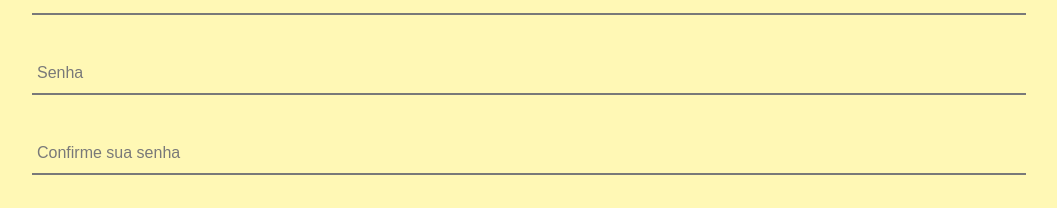
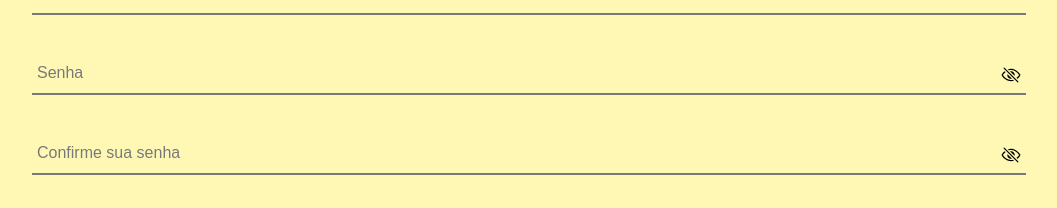
Before and after one commit to AkoruuDev/TechShop.uu-front, a React (Create React App) app: page /sign-up in a window 1280 px wide. Shown: the part 386-594 px from the top of the page, without its empty margins (111-1168 px from the left). Built offline with nearby package versions, Linux system fonts and the light colour scheme.

Commit message:
FEAT [Eyes]: Add show password function

```diff
--- a/src/pages/log/SignIn.js
+++ b/src/pages/log/SignIn.js
@@ -2,11 +2,14 @@ import { useEffect, useState } from "react";
 import { useNavigate } from "react-router-dom";
 import styled from "styled-components"
 import { signIn } from "../../database/database";
+import off from "../../assets/eye-off.svg";
+import on from "../../assets/eye-on.svg";
 
 export default function SignIn() {
     const navigate = useNavigate();
     const [user, setUser] = useState();
     const [send, setSend] = useState(false);
+    const [passType, setPassType] = useState('password')
 
     function getUser(name, value) {
         setUser({
@@ -34,7 +37,15 @@ export default function SignIn() {
         }
     }, [send]);
 
-    console.log(user)
+    function showPass() {
+        if (passType === 'password') {
+            setPassType('text')
+        } else {
+            setPassType('password')
+        }
+    }
+
+    console.log(passType)
     return (
         <Container>
             <Title>TechShop.uu</Title>
@@ -48,12 +59,13 @@ export default function SignIn() {
                     <label htmlFor="email">Email</label>
                 </Login>
                 <Password>
-                    <input type='password' alt="password" name="password" id="password" placeholder="" required onChange={e => {
+                    <input type={passType} alt="password" name="password" id="password" placeholder="" required onChange={e => {
                         getUser(
                             e.target.name,
                             e.target.value
                         );}}/>
                     <label htmlFor="password">Senha</label>
+                    <img onClick={showPass} src={passType === 'password' ? off : on} alt="eye"/>
                 </Password>
                 <Button type={'submit'}>Entrar</Button>
             </Form>
@@ -130,6 +142,14 @@ const Login = styled.div`
 `;
 
 const Password = styled(Login)`
+    & img {
+        width: 20px;
+        position: absolute;
+        top: 25px;
+        right: 20px;
+        cursor: pointer;
+
+    }
 `;
 
 const Button = styled.button`
@@ -142,6 +162,7 @@ const Button = styled.button`
     color: #797979;
     font-size: 22px;
     transition: all .3s ease-in-out;
+    cursor: pointer;
 
     &:hover {
         background-color: #797979;
--- a/src/pages/log/SignUp.js
+++ b/src/pages/log/SignUp.js
@@ -2,12 +2,16 @@ import { useEffect, useState } from "react";
 import { useNavigate } from "react-router-dom";
 import styled from "styled-components"
 import { signUp } from "../../database/database";
+import off from "../../assets/eye-off.svg";
+import on from "../../assets/eye-on.svg";
 
 export default function SignUp() {
     const navigate = useNavigate();
     const [user, setUser] = useState({});
     const [pass, setPass] = useState({});
     const [send, setSend] = useState(false);
+    const [passType, setPassType] = useState('password');
+    const [passTypeConfirm, setPassTypeConfirm] = useState('password');
 
     function getUser(name, value) {
         setUser({
@@ -42,6 +46,24 @@ export default function SignUp() {
         }
     }, [send]);
 
+    function togglePassword() {
+        if (passType === 'password') {
+            setPassType('text');
+        } else {
+            setPassType('password')
+        }
+    }
+
+    function togglePasswordConfirm() {
+        if (passTypeConfirm === 'password') {
+            setPassTypeConfirm('text');
+        } else {
+            setPassTypeConfirm('password')
+        }
+    }
+
+    console.log(passType)
+
     return (
         <Container>
             <Title>TechShop.uu</Title>
@@ -63,20 +85,22 @@ export default function SignUp() {
                     <label htmlFor="email">E-mail</label>
                 </Input>
                 <Password>
-                    <input type='password' alt="password" name="password" id="password" placeholder="" required onChange={e => {
+                    <input type={passType} alt="password" name="password" id="password" placeholder="" required onChange={e => {
                         getUser(
                             e.target.name,
                             e.target.value
                         )}}/>
                     <label htmlFor="password">Senha</label>
+                    <img onClick={togglePassword} src={passType === 'password' ? off : on} alt='eye' />
                 </Password>
                 <Password>
-                    <input type='password' alt="passwordConfirm" name="passwordConfirm" id="passwordConfirm" placeholder="" required onChange={e => {
+                    <input type={passTypeConfirm} alt="passwordConfirm" name="passwordConfirm" id="passwordConfirm" placeholder="" required onChange={e => {
                         confirmPass(
                             e.target.name,
                             e.target.value
                         )}}/>
                     <label htmlFor="passwordConfirm">Confirme sua senha</label>
+                    <img onClick={togglePasswordConfirm} src={passTypeConfirm === 'password' ? off : on} alt='eye' />
                 </Password>
                 <Button type={"submit"}>Entrar</Button>
             </Form>
@@ -153,6 +177,14 @@ const Input = styled.div`
 `;
 
 const Password = styled(Input)`
+    & img {
+        width: 20px;
+        position: absolute;
+        top: 25px;
+        right: 20px;
+        cursor: pointer;
+
+    }
 `;
 
 const Button = styled.button`
```
